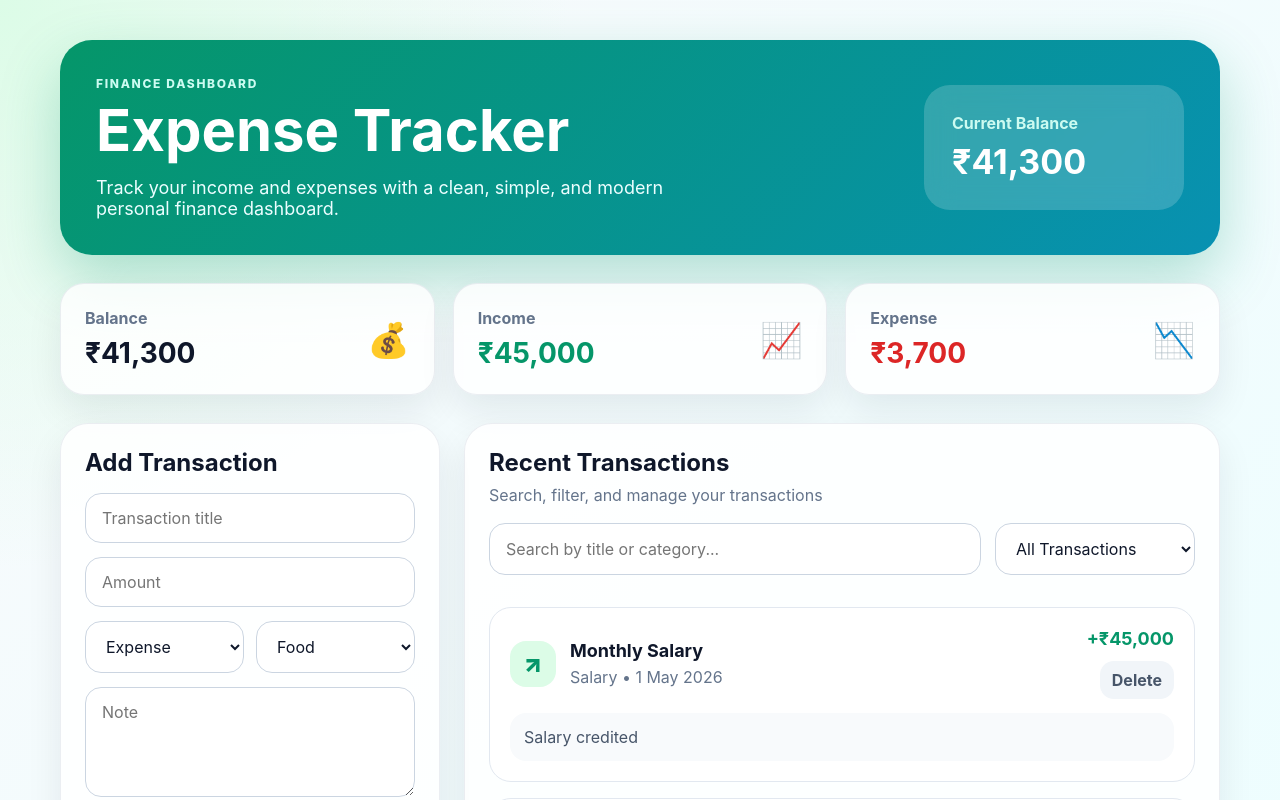
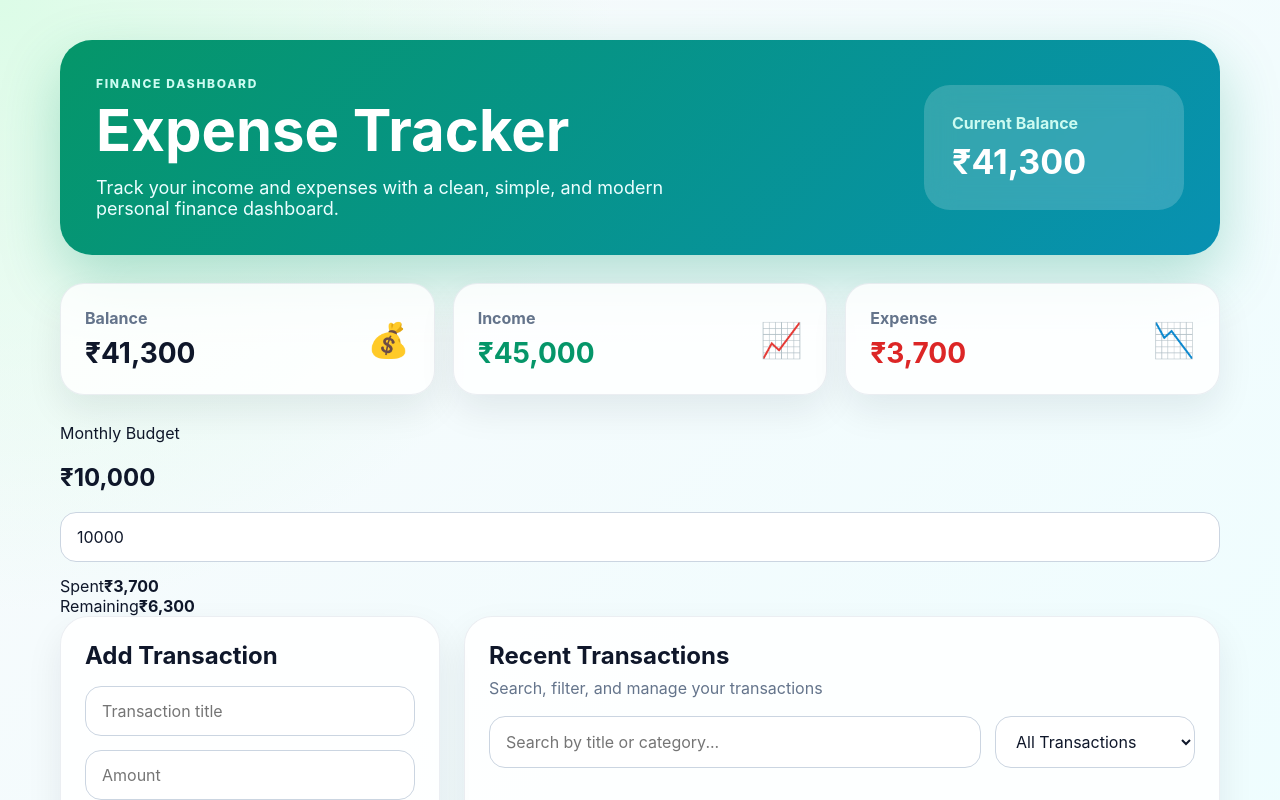
Before and after one commit to alisha4767/expense-tracker-dashboard, a React (Vite) app: page / in a window 1280 px wide. Shown: the top 800 px of the page. Built offline with nearby package versions, Linux system fonts and the light colour scheme.

Commit message:
feat: connect monthly budget state

```diff
--- a/src/App.tsx
+++ b/src/App.tsx
@@ -1,3 +1,4 @@
+import { BudgetCard } from "./components/transactions/BudgetCard";
 import { useMemo, useState } from "react";
 import { EmptyState } from "./components/common/EmptyState";
 import { StatCard } from "./components/common/StatCard";
@@ -14,6 +15,10 @@ function App() {
     "expense-transactions",
     sampleTransactions
   );
+  const [monthlyBudget, setMonthlyBudget] = useLocalStorage<number>(
+  "monthly-budget",
+  10000
+);
 
   const [searchText, setSearchText] = useState("");
   const [selectedType, setSelectedType] = useState<"All" | TransactionType>(
@@ -95,6 +100,11 @@ function App() {
           variant="expense"
         />
       </section>
+      <BudgetCard
+  budget={monthlyBudget}
+  totalExpense={totalExpense}
+  onBudgetChange={setMonthlyBudget}
+/>
 
       <section className="content-grid">
         <TransactionForm onAddTransaction={handleAddTransaction} />
```
